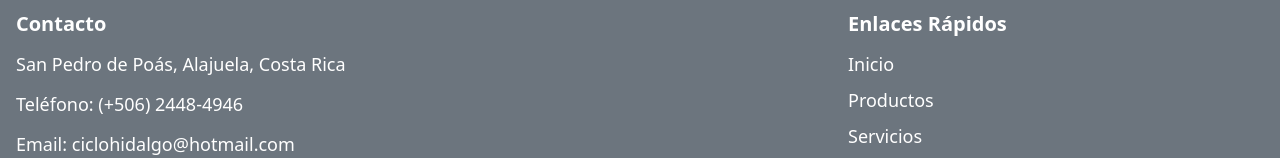
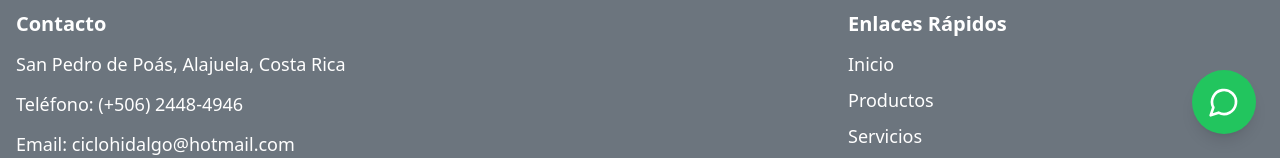
Before and after one commit to zenith-group-2024/CicloHidalgo-Desarrollo, a React (Vite) app: page /Productos in a window 1280 px wide. Shown: the part 642-800 px from the top of the page. Built offline with nearby package versions, Linux system fonts and the light colour scheme; no server answers.

Commit message:
Plugin Whatsapp añadido

```diff
--- a/src/UI/DetalleProducto.jsx
+++ b/src/UI/DetalleProducto.jsx
@@ -4,6 +4,7 @@ import { useFetchProductoDetallado } from '../../hooks/FetchProductoDetallado.js
 import Navbar from './Navbar.jsx';
 import { CartContext } from '../UI/prueba_carrito.jsx';
 import Footer from "./Footer.jsx";
+import WhatsAppButton from "./WhatsAppButton.jsx";
 
 export default function DetalleProducto() {
   const { id } = useParams();
@@ -69,6 +70,12 @@ export default function DetalleProducto() {
           </div>
         </div>
       </div>
+
+     <WhatsAppButton message="¡Hola! Estoy interesado/a en obtener más información sobre el producto..." />
+
+
+
+
       <Footer />
     </div>
   );
--- a/src/UI/Footer.jsx
+++ b/src/UI/Footer.jsx
@@ -21,7 +21,7 @@ const Footer = () => {
 
                         <div className="flex space-x-4 mt-4">
                             <a
-                                href="https://wa.me/50624484946"
+                                href={`https://wa.me/50683158021?text=${encodeURIComponent("¡Hola! Me gustaría obtener asistencia. ¿Podrían ayudarme?")}`}
                                 target="_blank"
                                 rel="noopener noreferrer"
                                 className="text-white transition-transform transform hover:scale-110"
@@ -29,6 +29,8 @@ const Footer = () => {
                             >
                                 <MessageCircle size={30} />
                             </a>
+
+
                             <a
                                 href="https://www.facebook.com/share/R88QGPERJMBBC1QS/?mibextid=LQQJ4d"
                                 target="_blank"
@@ -77,6 +79,7 @@ const Footer = () => {
                     <p className="text-lg">&copy; {new Date().getFullYear()} Ciclo Hidalgo. Todos los derechos reservados.</p>
                 </div>
             </div>
+
         </footer>
     );
 };
--- a/src/UI/RedesSociales.jsx
+++ b/src/UI/RedesSociales.jsx
@@ -7,7 +7,7 @@ const SocialMediaSection = () => {
             <div className="container mx-auto px-4">
                 <div className="flex justify-center space-x-6">
 
-                    <a href="https://wa.me/your-number" target="_blank" rel="noopener noreferrer">
+                    <a href="https://wa.me/50683158021" target="_blank" rel="noopener noreferrer">
                         <MessageCircle
                             size={50}
                             className="text-blue transition-transform transform hover:scale-125"
--- /dev/null
+++ b/src/UI/WhatsAppButton.jsx
@@ -0,0 +1,26 @@
+import React from 'react';
+import { MessageCircle } from 'lucide-react';
+
+const WhatsAppButton = ({ message }) => {
+    const phoneNumber = '50683158021'; // Asegúrate de que el número esté en formato internacional sin signos
+
+    const generateWhatsAppLink = () => {
+        const timestamp = new Date().getTime(); // Genera un valor único cada vez que se hace clic
+        return `https://wa.me/${phoneNumber}?text=${encodeURIComponent(message)}&timestamp=${timestamp}`;
+    };
+
+    return (
+        <a
+            href={generateWhatsAppLink()}
+            className="fixed bottom-6 right-6 z-50"
+            target="_blank"
+            rel="noopener noreferrer"
+        >
+            <div className="w-16 h-16 flex items-center justify-center bg-green-500 text-white rounded-full shadow-lg transition-transform duration-300 transform hover:scale-110">
+                <MessageCircle className="w-8 h-8" />
+            </div>
+        </a>
+    );
+};
+
+export default WhatsAppButton;
--- a/src/index.css
+++ b/src/index.css
@@ -62,3 +62,23 @@ body {
 .admin-item:hover {
     background-color: #5cc3da;
 }
+.whatsapp_float {
+    position: fixed;
+    bottom: 20px;
+    right: 20px;
+    width: 60px;
+    height: 60px;
+    z-index: 100;
+}
+
+.whatsapp_icon {
+    width: 100%;
+    height: 100%;
+    border-radius: 50%;
+    box-shadow: 0px 4px 8px rgba(0, 0, 0, 0.2);
+    transition: transform 0.3s ease;
+}
+
+.whatsapp_float:hover .whatsapp_icon {
+    transform: scale(1.1);
+}
--- a/src/pages/Orden.jsx
+++ b/src/pages/Orden.jsx
@@ -5,6 +5,7 @@ import Navbar from "../UI/Navbar.jsx";
 import Footer from "../UI/Footer.jsx";
 import { GlobalContext } from '../global/GlobalState.jsx';
 import FetchUser from "../../hooks/FetchUser.js";
+import WhatsAppButton from "../UI/WhatsAppButton.jsx";
 
 function FormularioEnvio() {
   const { state } = useContext(GlobalContext);
@@ -21,6 +22,7 @@ function FormularioEnvio() {
   const [showModal, setShowModal] = useState(false);
   const [showSuccessMessage, setShowSuccessMessage] = useState(false);
   const { formData: userData, loading: userLoading } = FetchUser();
+  const [whatsappMessage, setWhatsappMessage] = useState("Hola! Quisiera información sobre un pedido.");
 
   useEffect(() => {
     setFormData(prevData => ({ ...prevData, user_id: state.id }));
@@ -58,7 +60,8 @@ function FormularioEnvio() {
       });
 
       if (response.ok) {
-        setShowSuccessMessage(true); // Muestra el mensaje de éxito
+        setShowSuccessMessage(true);
+        setWhatsappMessage("Hola! Acabo de realizar un pedido.");
       } else {
         const data = await response.json();
         console.log(`Error: ${data.message}`);
@@ -276,6 +279,7 @@ function FormularioEnvio() {
             </div>
           </div>
         )}
+        <WhatsAppButton message="¡Hola! Acabo de realizar un pedido y quisiera confirmar los detalles." />
       </div>
       <Footer />
     </div>
--- a/src/pages/Producto.jsx
+++ b/src/pages/Producto.jsx
@@ -1,4 +1,5 @@
 import React from 'react';
+import WhatsAppButton from '../UI/WhatsAppButton';
 
 const ProductoIndividual = ({ producto, addToCart }) => {
   return (
@@ -20,7 +21,10 @@ const ProductoIndividual = ({ producto, addToCart }) => {
           >
             Añadir al Carrito
           </button>
+
         </div>
+
+
       </div>
     </div>
   );
--- a/src/pages/Productos.jsx
+++ b/src/pages/Productos.jsx
@@ -8,6 +8,7 @@ import { CartContext } from '../UI/prueba_carrito.jsx';
 import { useFetchProductos } from '../../hooks/FetchProductos.js';
 import CheckBoxCategoria from '../UI/CheckBoxCategoria';
 import loadingGif from '../assets/animaciones/AnimationLoading.gif';
+import WhatsAppButton from '../UI/WhatsAppButton';
 
 
 export function Productos() {
@@ -223,6 +224,8 @@ export function Productos() {
                         Siguiente
                     </button>
                 </div>
+
+                <WhatsAppButton message="¡Hola! Estoy interesado/a en obtener más información sobre sus productos." />
         <Footer/>
       </div>
     );
--- a/src/pages/Servicios.jsx
+++ b/src/pages/Servicios.jsx
@@ -2,6 +2,7 @@ import React from 'react';
 import { motion } from 'framer-motion';
 import Navbar from '../UI/Navbar';
 import Footer from '../UI/Footer';
+import WhatsAppButton from '../UI/WhatsAppButton';
 
 const Servicios = () => {
     const servicios = [
@@ -91,7 +92,7 @@ const Servicios = () => {
                     </motion.h2>
                 </footer>
             </main>
-
+            <WhatsAppButton message="¡Hola! Estoy interesado/a en obtener más información sobre sus servicios." />
             <Footer />
         </div>
     );
```
Lines whose indentation alone changed are shown as unchanged.
